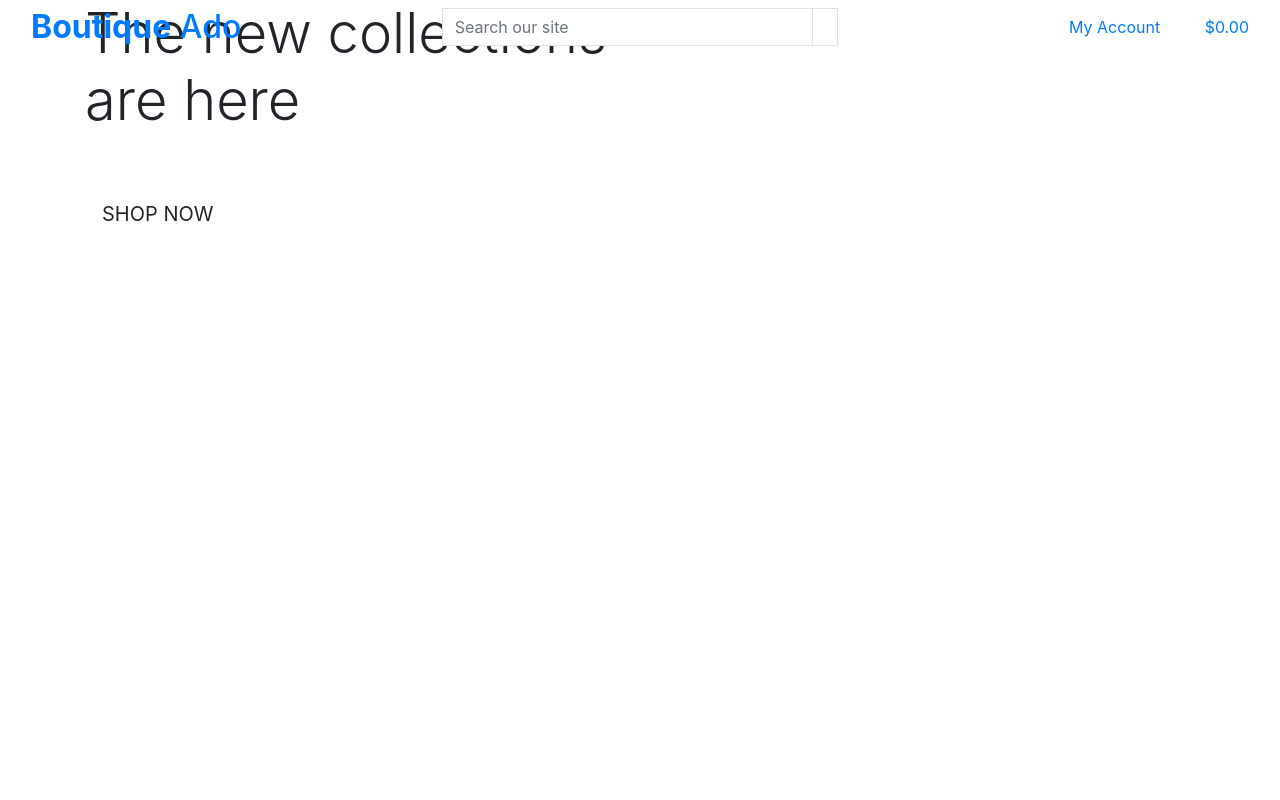
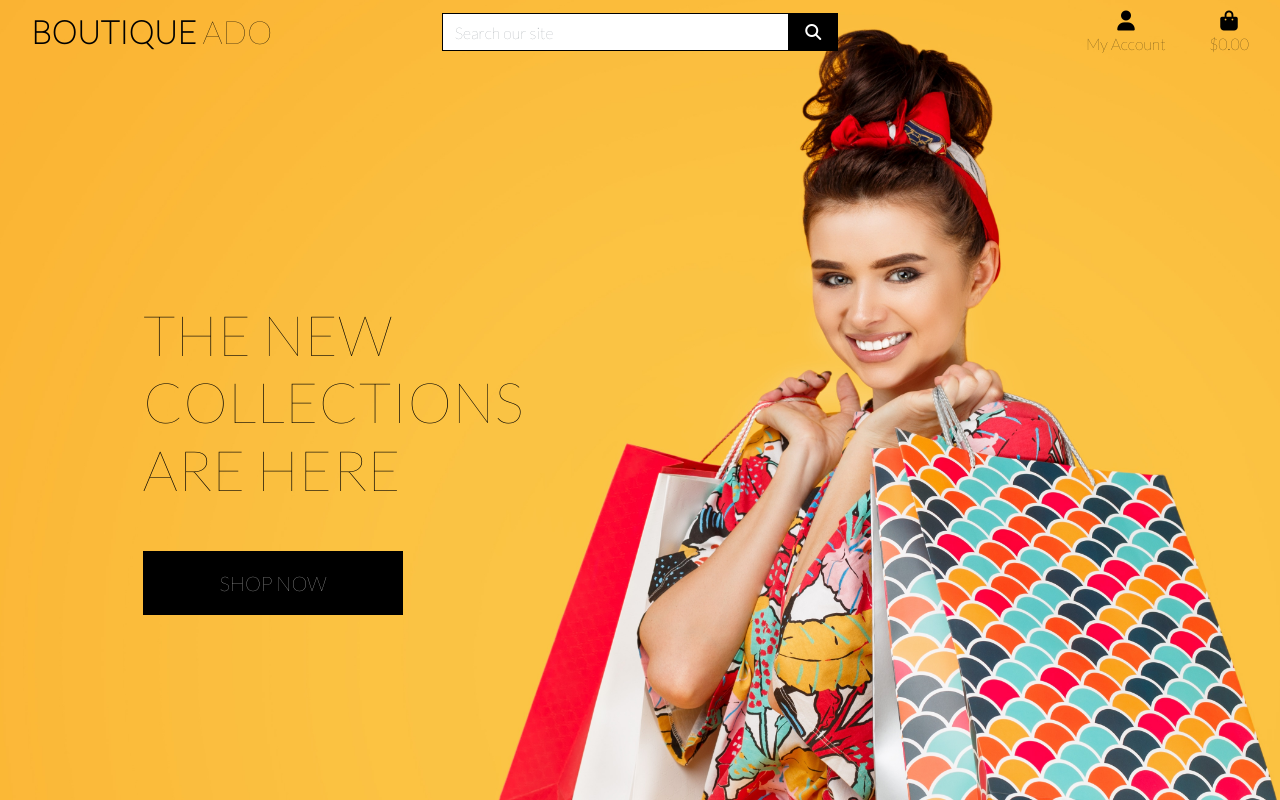
Before and after one commit to josephWoodland/e-commerce, a Django app: page / in a window 1280 px wide. Run offline with Django 3.2, Linux system fonts and the light colour scheme; some libraries are stand-ins or nearby versions.

Commit message:
completed home page and connected the css page to the app

```diff
--- a/e_commerce/settings.py
+++ b/e_commerce/settings.py
@@ -150,6 +150,10 @@ USE_TZ = True
 # https://docs.djangoproject.com/en/3.2/howto/static-files/
 
 STATIC_URL = '/static/'
+STATICFILES_DIRS = (os.path.join(BASE_DIR, 'static'),)
+
+MEDIA_URL = '/media/'
+MEDIA_ROOT = os.path.join(BASE_DIR, 'media')
 
 # Default primary key field type
 # https://docs.djangoproject.com/en/3.2/ref/settings/#default-auto-field
--- a/e_commerce/urls.py
+++ b/e_commerce/urls.py
@@ -15,9 +15,11 @@ Including another URLconf
 """
 from django.contrib import admin
 from django.urls import path, include
+from django.conf import settings
+from django.conf.urls.static import static
 
 urlpatterns = [
     path('admin/', admin.site.urls),
     path('accounts/', include('allauth.urls')),
     path('', include('home.urls')),
-]
+] + static(settings.MEDIA_URL, document_root=settings.MEDIA_ROOT)
--- /dev/null
+++ b/static/css/base.css
@@ -0,0 +1,84 @@
+
+
+html {
+    height: 100%;
+}
+
+body {
+    background: url('/media/homepage_background_cropped.jpeg') no-repeat center center fixed;
+    background-size: cover;
+    height: calc(100vh - 164px);
+    color: #555;
+    font-family: 'Lato';
+}
+
+
+/* from Bulma */
+.icon {
+    align-items: center;
+    display: inline-flex;
+    justify-content: center;
+    height: 1.5rem;
+    width: 1.5rem;
+}
+
+.logo-font {
+    text-transform: uppercase;
+}
+
+.main-logo-link {
+    width: fit-content;
+}
+
+.shop-now-button {
+    background: black;
+    color: white;
+    min-width: 260px;
+}
+
+.btn-black {
+    background: black;
+    color: white;
+}
+
+.shop-now-button:hover,
+.shop-now-button:active,
+.shop-now-button:focus,
+.btn-black:hover,
+.btn-black:active,
+.btn-black:focus {
+    background: #222;
+    color: white;
+}
+
+.text-black {
+    color: #000 !important;
+}
+
+.border-black {
+    border: 1px solid black !important;
+}
+
+/* -------------------------------- Media Queries */
+
+/* Slightly larger container on xl screens */
+@media (min-width: 1200px) {
+  .container {
+    max-width: 80%;
+  }
+}
+
+/* fixed top navbar only on medium and up */
+@media (min-width: 992px) {
+    .fixed-top-desktop-only {
+        position: fixed;
+        top: 0;
+        right: 0;
+        left: 0;
+        z-index: 1030;
+    }
+
+    .header-container {
+        padding-top: 164px;
+    }
+}
--- a/templates/base.html
+++ b/templates/base.html
@@ -15,12 +15,17 @@
 
     {% block corecss %}
         <link rel="stylesheet" href="https://stackpath.bootstrapcdn.com/bootstrap/4.4.1/css/bootstrap.min.css" integrity="sha384-Vkoo8x4CGsO3+Hhxv8T/Q5PaXtkKtu6ug5TOeNV6gBiFeWPGFN9MuhOf23Q9Ifjh" crossorigin="anonymous">
+        <link rel="preconnect" href="https://fonts.googleapis.com">
+        <link rel="preconnect" href="https://fonts.gstatic.com" crossorigin>
+        <link href="https://fonts.googleapis.com/css2?family=Lato:ital,wght@0,100;1,300;1,400&display=swap" rel="stylesheet">
+        <link rel="stylesheet" href="{% static 'css/base.css' %}">
     {% endblock %}
 
     {% block extra_css %}
     {% endblock %}
 
     {% block corejs %}
+        <script src="https://kit.fontawesome.com/cc9939a825.js" crossorigin="anonymous"></script>
         <script src="https://code.jquery.com/jquery-3.4.1.slim.min.js" integrity="sha384-J6qa4849blE2+poT4WnyKhv5vZF5SrPo0iEjwBvKU7imGFAV0wwj1yYfoRSJoZ+n" crossorigin="anonymous"></script>
         <script src="https://cdn.jsdelivr.net/npm/popper.js@1.16.0/dist/umd/popper.min.js" integrity="sha384-Q6E9RHvbIyZFJoft+2mJbHaEWldlvI9IOYy5n3zV9zzTtmI3UksdQRVvoxMfooAo" crossorigin="anonymous"></script>
         <script src="https://stackpath.bootstrapcdn.com/bootstrap/4.4.1/js/bootstrap.min.js" integrity="sha384-wfSDF2E50Y2D1uUdj0O3uMBJnjuUD4Ih7YwaYd1iqfktj0Uod8GCExl3Og8ifwB6" crossorigin="anonymous"></script>
```
Also changed, not shown: requirements.txt (+11 -8 lines), static/base.css (deleted, +0 -13 lines), media/homepage_background_cropped.jpeg (added).
